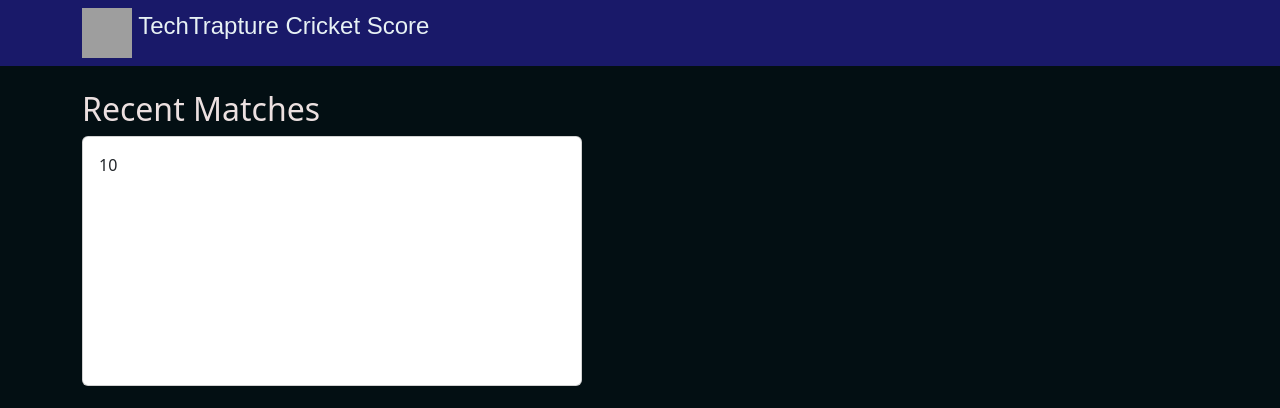
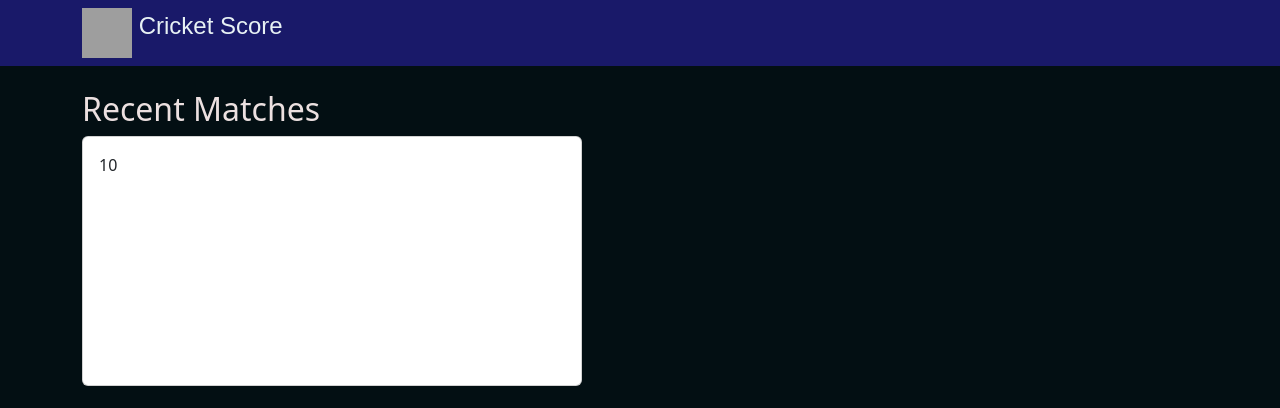
Before and after one commit to NavinKumarbanu/Live-Cricket-Score-app, a Python web app: template templates/index.html in a window 1280 px wide. Shown: the top 408 px of the page. Run offline with Jinja, Linux system fonts and the light colour scheme; the template is opened without the code that fills it: most values are stand-ins (such as "Sample title", 1, 10 or a date in 2020); grey boxes are pictures that could not be loaded.

Commit message:
Update index.html

```diff
--- a/templates/index.html
+++ b/templates/index.html
@@ -43,14 +43,11 @@
     <div class="top-bar">
         <div class="container">
             <img src="https://storage.googleapis.com/bkt-static-tt/logo.png" width="50" height="50" class="d-inline-block align-top" alt="">
-            TechTrapture Cricket Score
+            Cricket Score
         </div>
     </div>
     <!-- <nav class="navbar navbar-fixed-top navbar-expand-lg navbar-dark bg-primary">
-        <a class="navbar-brand" href="#">
-            <img src="https://storage.googleapis.com/bkt-static-tt/logo.png" width="50" height="50" class="d-inline-block align-top" alt="">
-             TechTrapture Cricket Score App
-        </a>
+
     </nav> -->
     <div class="container mt-4">
         <h2>Recent Matches</h2>
```
